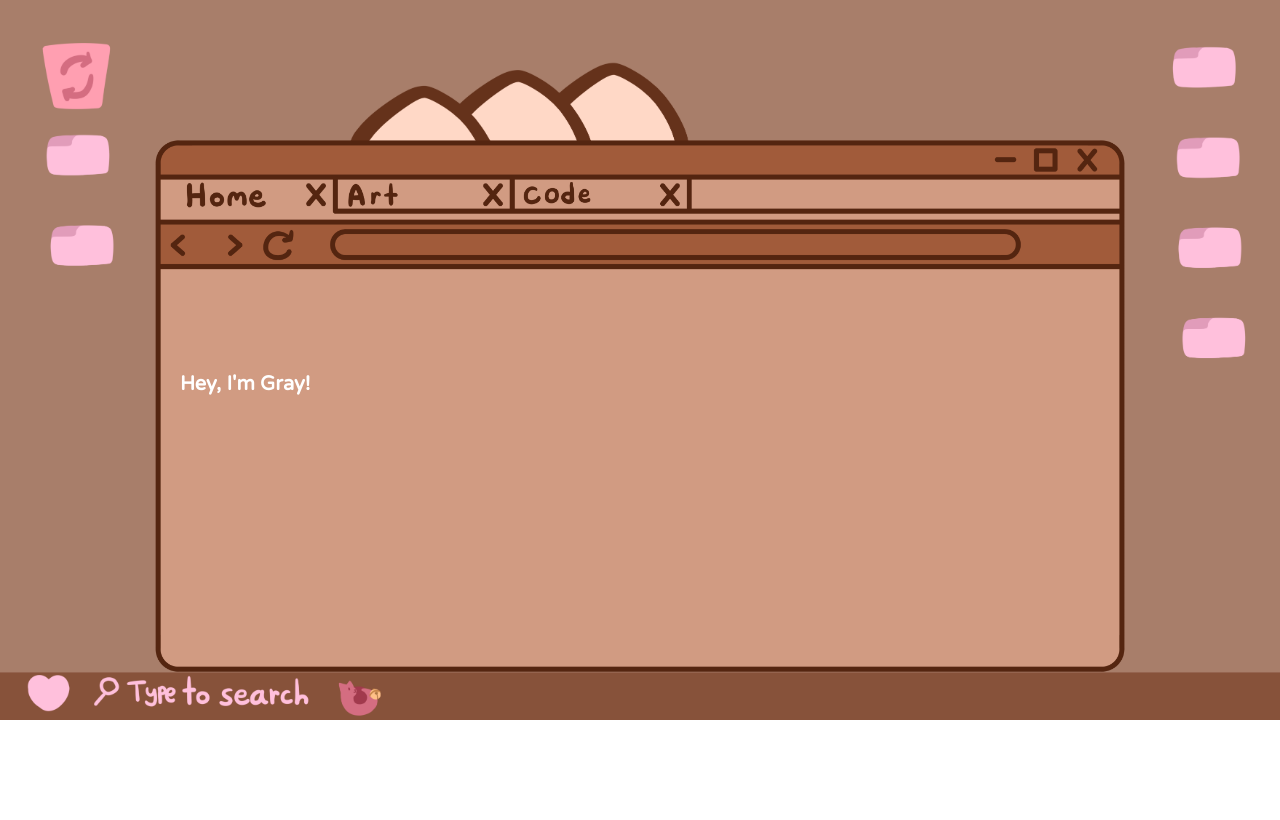
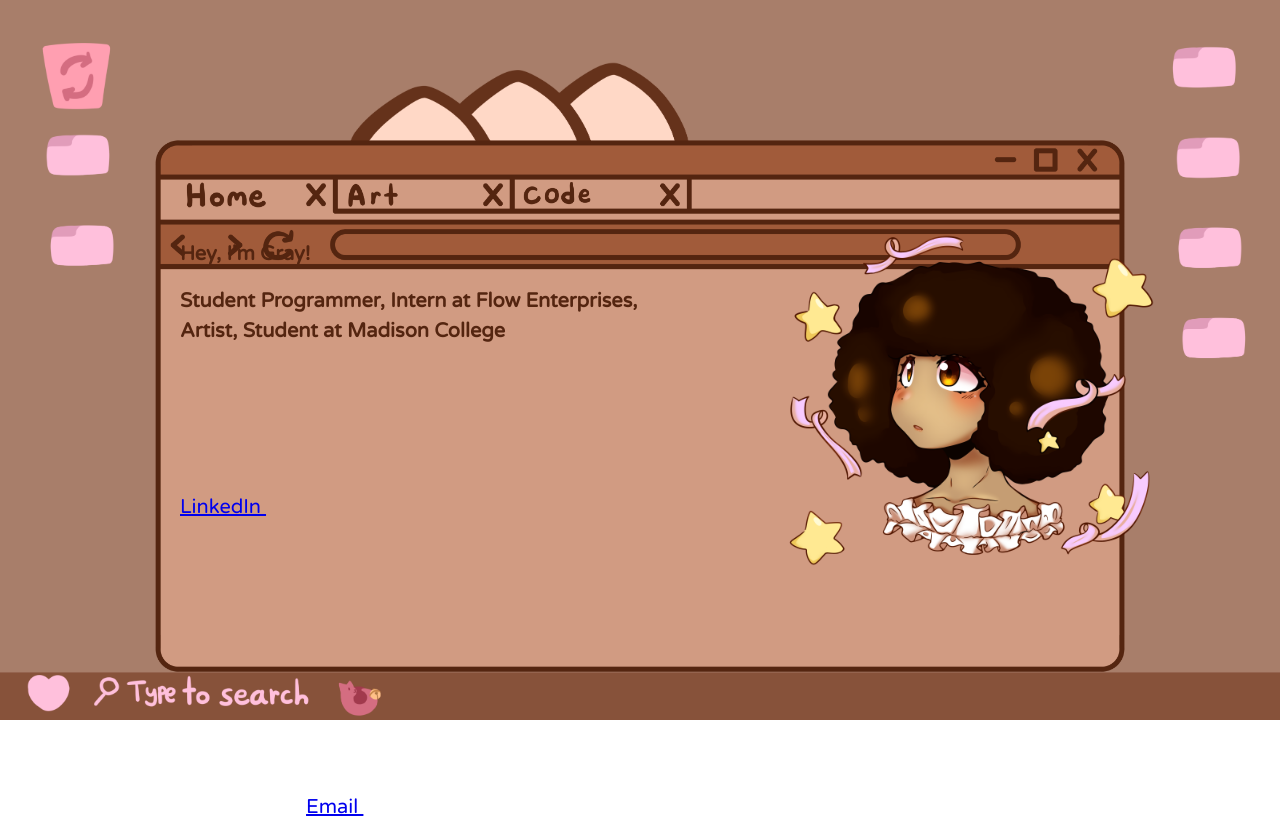
Before and after one commit to GreepTheSheep01/Portfolio, a website built with Parcel: page home.html in a window 1280 px wide. Built offline with nearby package versions, Linux system fonts and the light colour scheme.

Commit message:
added text to text box

```diff
--- a/home.html
+++ b/home.html
@@ -1,5 +1,6 @@
 <!DOCTYPE html>
 <html>
+
   <head>
     <title>Parcel Sandbox</title>
     <meta charset="UTF-8" />
@@ -8,49 +9,43 @@
   </head>
 
   <body>
+
     <div id="app">
 
-      <!--a class="link" href="home.html">
-        Home
-      </a>
+        <div class="LightHome popup">
 
-      <a class="link" href="Portfolios/programportfolio.html">
-        Programming Portfolio
-      </a>
+          <a class="invisibleLink artLink" onclick="loadArtTab()"></a>
 
-      <a class="link" href="Portfolios/artportfolio.html">
-        Artist Portfolio
-      </a>
-
-      <a class="link" href="https://www.linkedin.com/in/gray-mwangi-621368284/">
-        LinkedIn
-      </a>
-
-      <h2 id="name">
-        Student Programmer, Intern at Flow Enterprises, Artist, Student at Madison College
-      </h2>
-
-      <p/-->
-
-        <div class="LightHome popup">
-          <a class="invisibleLink artLink" onclick="loadArtTab()"></a>
-          <h1 id="name">
-            Hey, I'm Gray!
+          <h1 class="fadeIn homeText">
+            Hey, I'm Gray!<br>
           </h1>
 
+          <h2 class="fadeIn homeText">
+            Student Programmer, Intern at Flow Enterprises,<br>
+            Artist, Student at Madison College
+          </h2>
+
+          <a class="link fadeIn" id="LinkedIn" href="https://www.linkedin.com/in/gray-mwangi-621368284/">
+            LinkedIn
+          </a>
+
+          <a class="link fadeIn" id="Email" href="https://mail.google.com/mail/?view=cm&fs=1&to=grace.mwangi0901@gmail.com">
+            Email
+          </a>
+
+          <img id="grayStars" class="fadeIn" src="Images/GrayStarsNBG.png"/>
+
+
         </div>
-        <!--img
-        src="Images/LightTabs/LightHome.png"
-        width="1000"
-        /-->
-      </p>
     </div>
 
     <script src="src/index.js"></script>
+
     <script>
       function loadArtTab(){
         alert('clicked on art');//modify this to load contents in the window body
       }
     </script>
+
   </body>
 </html>
--- a/src/styles.css
+++ b/src/styles.css
@@ -4,28 +4,34 @@ body {
   background-size: 100%;
   background-repeat: no-repeat
 }
+
+h1{
+  position:relative;
+  top: -50px;
+}
+h2 {
+  line-height:30px;
+  position:relative;
+  top: -50px;
+}
+
+p {
+  font-family: 'Varela Round', sans-serif;
+  font-weight: bold;
+  color:#542510;
+}
+
 .link {
   margin-left: 40px;
   margin-top: 100px;
   font-size: 20px;
 }
 
-#name {
+.homeText {
   font-size: 20px;
-  color: white;
+  color:#542510;
   margin-left: 40px;
-  margin-top: 100px;
-}
-
-p {
-  font-family: 'Varela Round', sans-serif;
-  font-weight: bold;
-  color: white;
-}
-
-#graystars {
-  width: 1000px;
-  padding: 20px;
+  margin-top: 20px;
 }
 
 .LightHome{
@@ -84,8 +90,20 @@ p {
   animation-duration: 1s;
   animation-iteration-count: 1;
 }
-#name{
+.fadeIn{
   animation:fadein;
   animation-duration: 3s;
   animation-iteration-count: 1;
 }
+#grayStars{
+  position:relative;
+  left:400px;
+  top:-215px;
+  width:400px;
+  height:400px;
+}
+
+#LinkedIn{
+  position:relative;
+  top:-300px;
+}
```
Also changed, not shown: Images/GrayStarsNBG.png (renamed from Images/GrayStars NBG.png).
